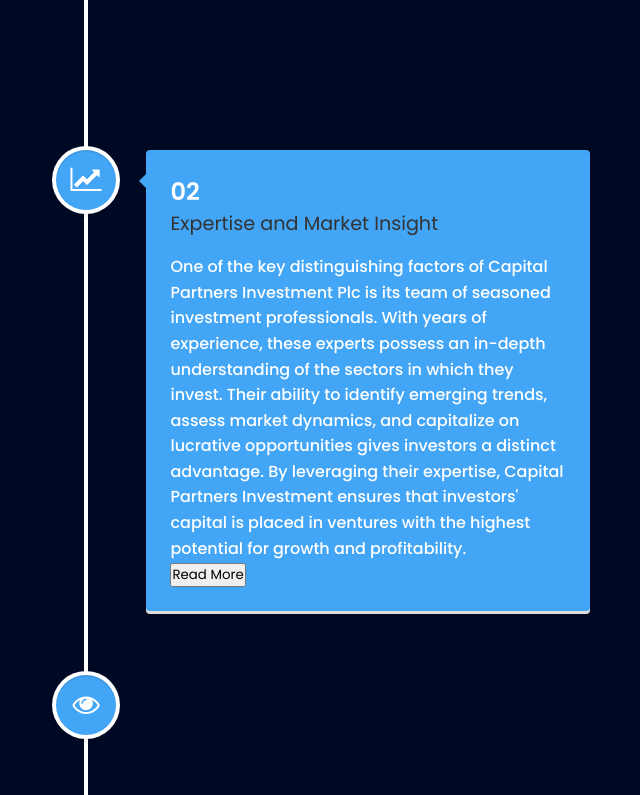
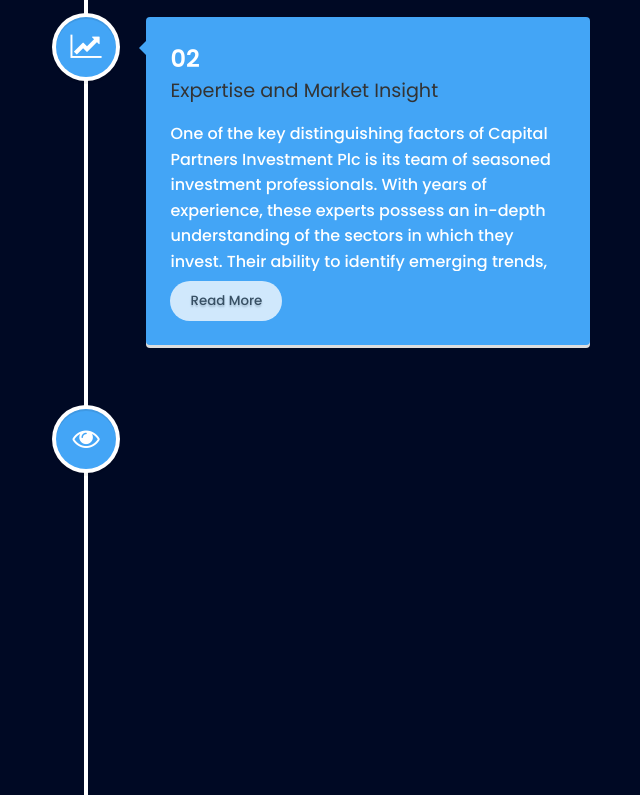
Before and after one commit to Chandrasura25/Capital-Partners, a React (Vite) app: page / in a window 1280 px wide. Shown: the part 4940-5735 px from the top of the page, without its empty margins (554-1194 px from the left). Built offline with nearby package versions, Linux system fonts and the light colour scheme.

Commit message:
vertical timeline

```diff
--- a/src/components/Vertical.jsx
+++ b/src/components/Vertical.jsx
@@ -4,7 +4,7 @@
 import investStyles from "../styles/Invest.module.css";
 const Vertical = ({id,title,content, icon}) => {
   return (
-    <VerticalTimelineElement className="vertical-timeline-element--work"
+    <VerticalTimelineElement className={investStyles.vertical}
     contentStyle={{ background: '#43a5f6', color: '#fff' }}
     contentArrowStyle={{ borderRight: '7px solid  #43a5f6' }}
     iconStyle={{ background: '#43a5f6', color: '#fff' }}
@@ -12,7 +12,7 @@
       <h3 className={investStyles.title}>0{id}</h3>
       <h4 className={investStyles.subtitle}>{title}</h4>
       <p className={investStyles.content}>{content}</p>
-      <button className={investStyles.more}>Read More</button>
+      <button className={investStyles.more}></button>
     </VerticalTimelineElement>
   )
 }
--- a/src/styles/Invest.module.css
+++ b/src/styles/Invest.module.css
@@ -53,3 +53,49 @@
   font-size: 1.2em;
   font-weight: 400;
 }
+.content {
+  height: 150px;
+  transition: 0.5s ease-in-out;
+  overflow: hidden;
+}
+.vertical.active .content {
+  height: auto;
+}
+.more{
+    margin-top: 10px;
+    position: relative;
+    padding: 10px 20px;
+    background: #fff;
+    color: #333;
+    text-decoration: none;
+    border-radius: 25px;
+    font-weight: 500;
+    opacity: 0.75;
+    text-shadow: 0 2px 2px rgba(0, 0, 0, 0.25);
+    transition: 0.5s;
+    outline: none;
+    border: none;
+    cursor: pointer;
+}
+.more:hover{
+    opacity: 1;
+}
+.more::before{
+    content: "";
+    position: absolute;
+    top: 8px;
+    left: 50%;
+    transform: translateX(-50%);
+    width: 65%;
+    height: 5px;
+    background: rgba(255, 255, 255, 0.5);
+    border-radius: 5px;
+}
+.more::after{
+    content: "Read More";
+    transition: 0.5s;
+}
+.vertical.active .more::after{
+    content: "Read Less";
+    transition-delay: 0.3s;
+}
```
